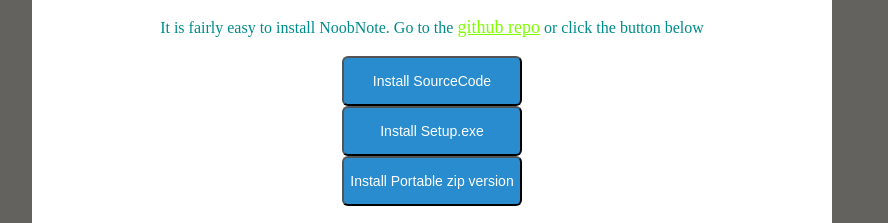
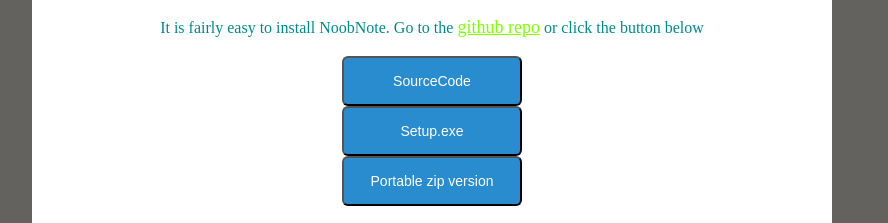
Before and after one commit to newtoallofthis123/NoobNote, a plain HTML site: page docs/index.html in a window 1280 px wide. Shown: the part 823-1046 px from the top of the page, without its empty margins (208-1096 px from the left). Drawn offline with Linux system fonts and the light colour scheme; a script that the page names is missing.

Commit message:
Update index.html

```diff
--- a/docs/index.html
+++ b/docs/index.html
@@ -25,9 +25,9 @@
           <h2 class="subtitle">Installation:</h2>
           <p class="content">
               It is fairly easy to install NoobNote. Go to the <a class="caption" href="https://github.com/newtoallofthis123/NoobNote">github repo</a> or click the button below<br><br>
-            <button onclick="window.location.href='https://github.com/newtoallofthis123/NoobNote/releases/download/v.0.1/NoobNote_v.0.1.zip'", class="click_button">Install SourceCode</button><br>
-            <button onclick="window.location.href='https://github.com/newtoallofthis123/NoobNote/releases/download/v.0.1/NoobNote_v.0.1.exe'", class="click_button">Install Setup.exe</button><br>
-            <button onclick="window.location.href='https://github.com/newtoallofthis123/NoobNote/releases/download/v.0.1/NoobNote_v.0.1_compiled.zip'", class="click_button">Install Portable zip version</button><br>
+            <button onclick="window.location.href='https://github.com/newtoallofthis123/NoobNote/releases/download/v.0.1/NoobNote_v.0.1.zip'", class="click_button">SourceCode</button><br>
+            <button onclick="window.location.href='https://github.com/newtoallofthis123/NoobNote/releases/download/v.0.1/NoobNote_v.0.1.exe'", class="click_button">Setup.exe</button><br>
+            <button onclick="window.location.href='https://github.com/newtoallofthis123/NoobNote/releases/download/v.0.1/NoobNote_v.0.1_compiled.zip'", class="click_button">Portable zip version</button><br>
           </p>
           <h2 class="subtitle">Features:</h2>
           <p>
```
